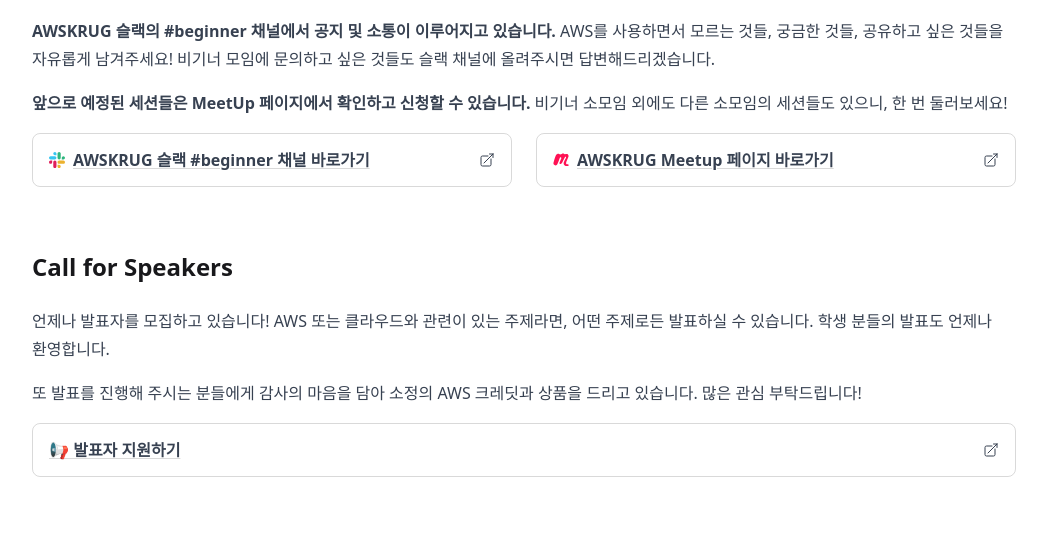
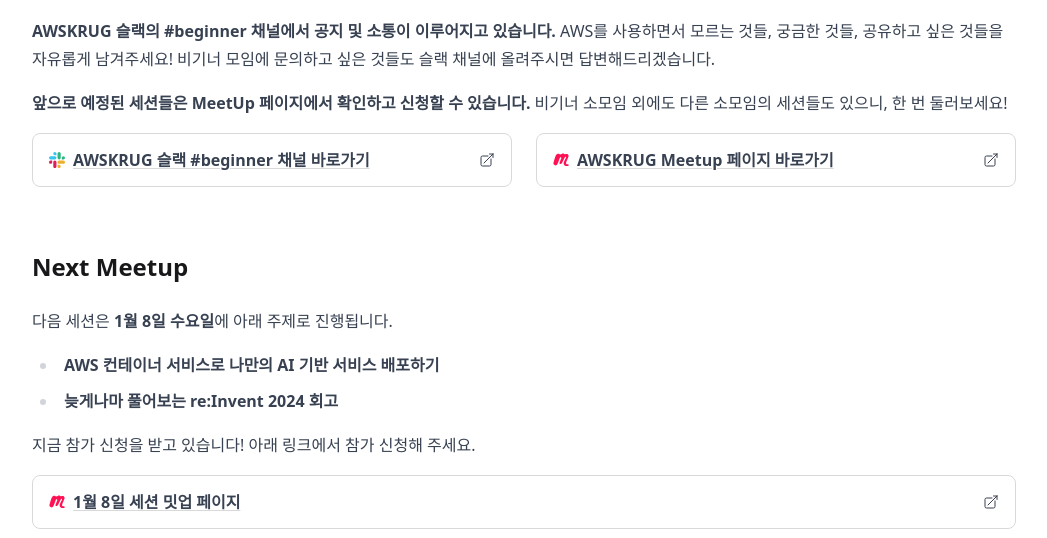
Before and after one commit to awskrug/beginner-group, an Astro site in the folder website/: page / in a window 1280 px wide. Shown: the part 239-777 px from the top of the page, without its empty margins (116-1163 px from the left). Built offline with nearby package versions, Linux system fonts and the light colour scheme; Astro itself is replaced by a stand-in of ours; a web font is replaced by a local one.

Commit message:
Update coming session

```diff
--- a/website/src/pages/index.astro
+++ b/website/src/pages/index.astro
@@ -85,21 +85,21 @@
         </article>
       </section>
 
-      <!-- <section class="animate">
+      <section class="animate">
         <article class="space-y-4">
           <h2 class="font-semibold text-2xl">Next Meetup</h2>
           <p>
-            다음 세션은 <b class="font-semibold">11월 6일 수요일</b>에 아래
+            다음 세션은 <b class="font-semibold">1월 8일 수요일</b>에 아래
             주제로 진행됩니다.
           </p>
 
           <p>
             <ul>
               <li class="font-semibold">
-                Plunk로 Amazon SES 누구보다 쉽게 사용하기
+                AWS 컨테이너 서비스로 나만의 AI 기반 서비스 배포하기
               </li>
               <li class="font-semibold">
-                Eventbridge와 Bedrock으로 구현하는 알람봇 만들기
+                늦게나마 풀어보는 re:Invent 2024 회고
               </li>
             </ul>
           </p>
@@ -108,12 +108,12 @@
             지금 참가 신청을 받고 있습니다! 아래 링크에서 참가 신청해 주세요.
           </p>
           <ArrowCardLink
-            title="11월 6일 세션 밋업 페이지"
-            href="https://www.meetup.com/ko-KR/awskrug/events/304245849/?slug=awskrug&eventId=303224793"
+            title="1월 8일 세션 밋업 페이지"
+            href="https://www.meetup.com/ko-KR/awskrug/events/305223632/?slug=awskrug&eventId=304245849"
             image={MeetUpSVG}
           />
         </article>
-      </section> -->
+      </section>
 
       <section class="animate">
         <article class="space-y-4">
```
